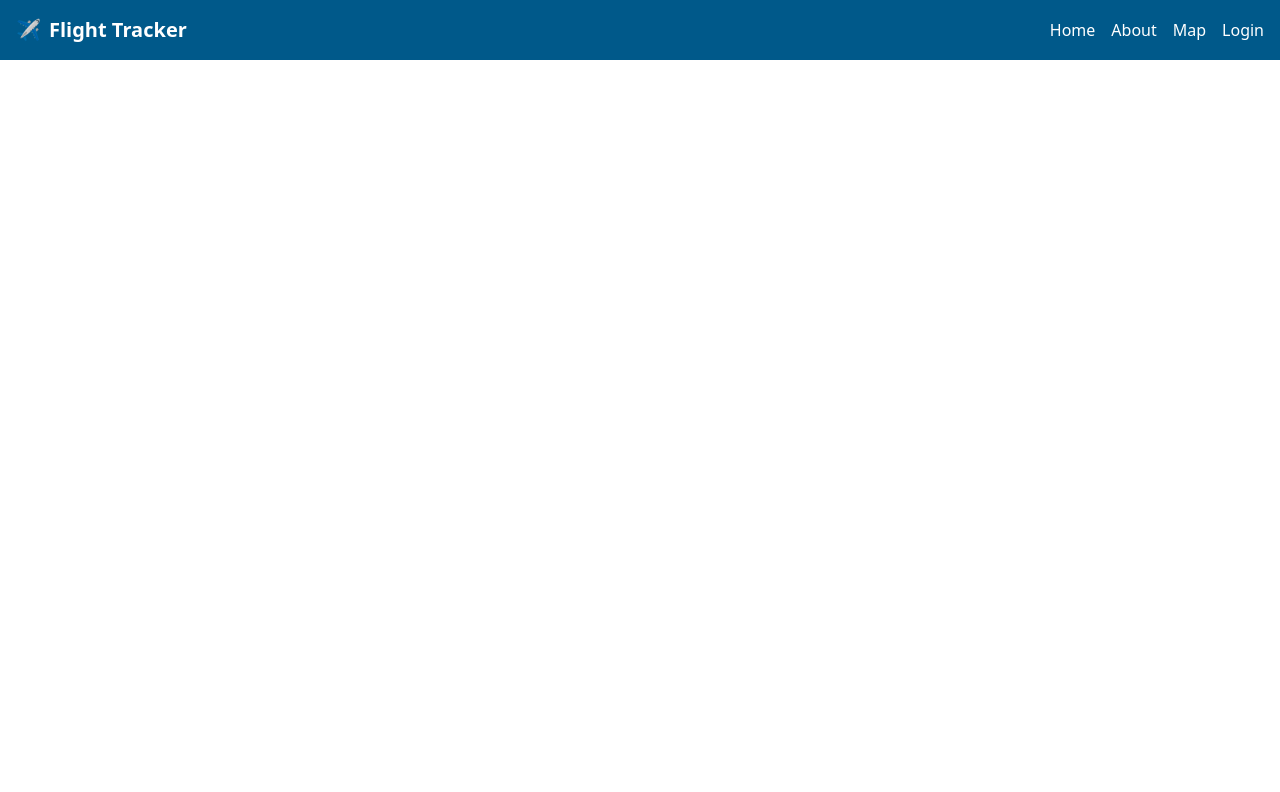
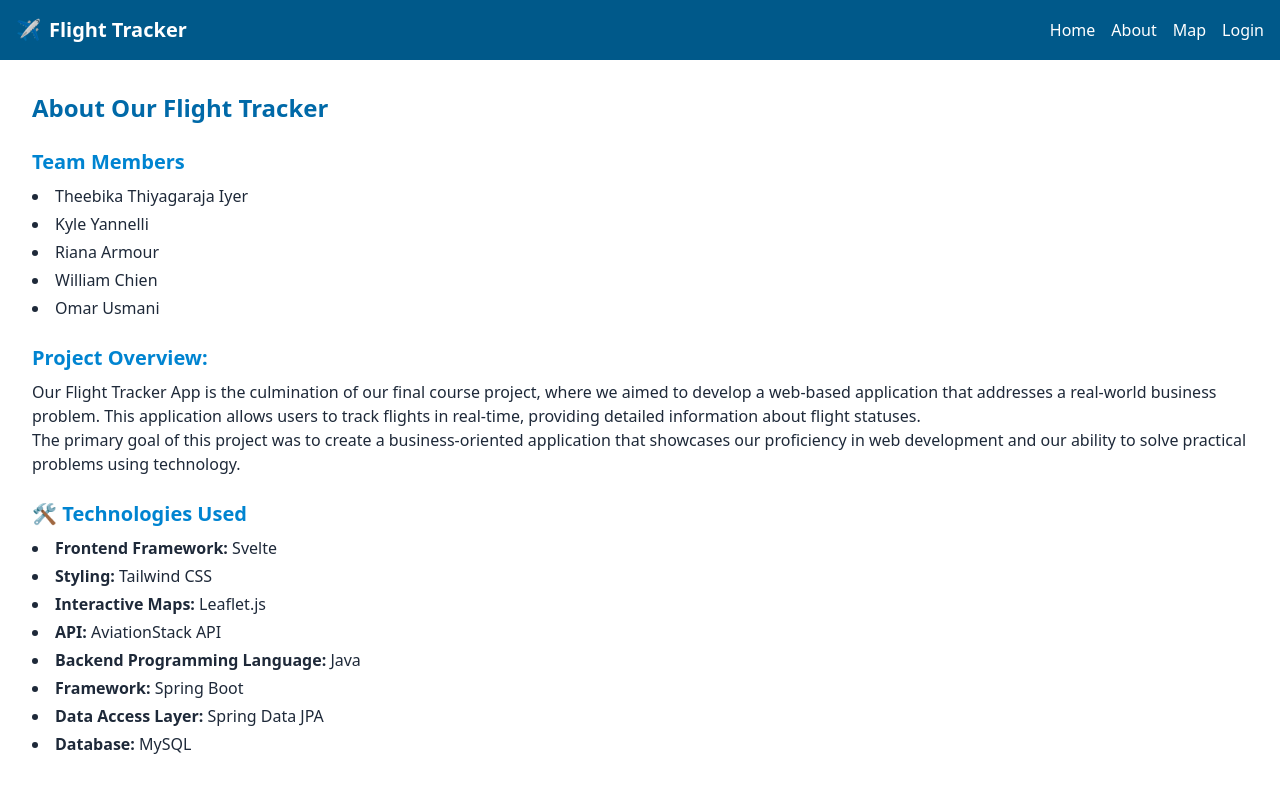
Before and after one commit to theacademy/c411-final-team-projects-c411-team-4, a SvelteKit app in the folder frontend/flight-tracker/: page /about in a window 1280 px wide. Shown: the top 792 px of the page. Built offline with nearby package versions, Linux system fonts and the light colour scheme.

Commit message:
worked a bit on frontend

```diff
--- a/frontend/flight-tracker/src/routes/+page.svelte
+++ b/frontend/flight-tracker/src/routes/+page.svelte
@@ -47,12 +47,17 @@
 
 
 
-<main class="mt-8">
-    <div class="mb-8">
-        <h1 class="text-2xl font-bold text-sky-600">✈️ Flight Tracker Search</h1>
-    </div>
+<main class="flex flex-col min-h-screen bg-gray-50">
 
-    <div>
+    <div class="bg-sky-700 py-20">
+        <h1 class="text-3xl font-bold text-white text-center">
+          ✈️ Flight Tracker Search 🛫
+        </h1>
+      </div>
+
+
+    <div class="bg-white p-4 rounded shadow flex flex-wrap justify-center gap-4 border border-gray-200">
+        <div class="flex flex-wrap justify-center gap-4">
         <input
          bind:value={airline}
          placeholder="Airline (e.g. Air Canada)"
@@ -71,8 +76,9 @@
 
         <button on:click={searchFlights}
             class="bg-sky-600 text-white rounded px-4 py-2 shadow-sm">
-            Search Flights
+            🔍 Search Flights
         </button>
+    </div>
     </div>
 
     {#if flights.length > 0}
--- a/frontend/flight-tracker/src/routes/about/+page.svelte
+++ b/frontend/flight-tracker/src/routes/about/+page.svelte
@@ -0,0 +1,41 @@
+<main class="p-8 text-gray-800 space-y-6">
+    <h1 class="text-2xl font-bold text-sky-700">About Our Flight Tracker</h1>
+
+    <section>
+        <h2 class="text-xl font-bold mb-2 text-sky-600"> Team Members </h2>
+        <ul class="list-disc list-inside space-y-1">
+            <li>Theebika Thiyagaraja Iyer</li>
+            <li>Kyle Yannelli</li>
+            <li>Riana Armour</li>
+            <li>William Chien</li>
+            <li>Omar Usmani</li>
+          </ul>
+        </section>
+
+
+
+    <section>
+        <h2 class="text-xl font-bold mb-2 text-sky-600">Project Overview:</h2>
+            <p>
+              Our Flight Tracker App is the culmination of our final course project, where we aimed to develop a web-based application that addresses a real-world business problem. This application allows users to track flights in real-time, providing detailed information about flight statuses.
+            </p>
+            <p>
+              The primary goal of this project was to create a business-oriented application that showcases our proficiency in web development and our ability to solve practical problems using technology.
+            </p>
+    </section>
+
+
+    <section>
+     <h2 class="text-xl font-bold mb-2 text-sky-600">🛠️ Technologies Used</h2>
+     <ul class="list-disc list-inside space-y-1">
+       <li><strong>Frontend Framework:</strong> Svelte</li>
+       <li><strong>Styling:</strong> Tailwind CSS</li>
+       <li><strong>Interactive Maps:</strong> Leaflet.js</li>
+       <li><strong>API:</strong> AviationStack API</li>
+       <li><strong>Backend Programming Language:</strong> Java</li>
+       <li><strong>Framework:</strong> Spring Boot</li>
+       <li><strong>Data Access Layer:</strong> Spring Data JPA</li>
+       <li><strong>Database:</strong> MySQL</li>
+     </ul>
+   </section>
+</main>
```
Also changed, not shown: frontend/flight-tracker/src/airplane.jpg (added), frontend/flight-tracker/src/lib/airplane-on-blue-sky-600nw-53287081.jpg.webp (added).
